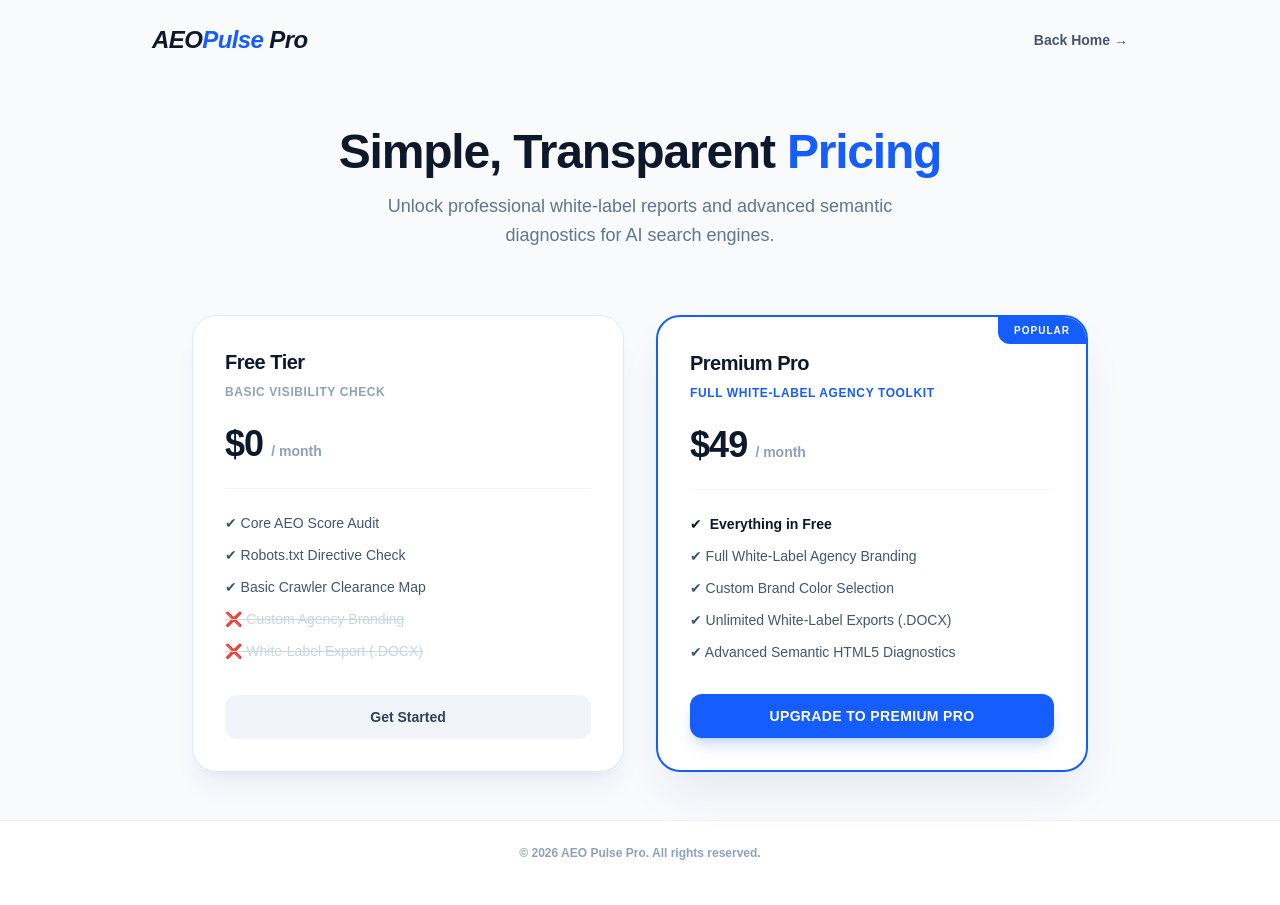
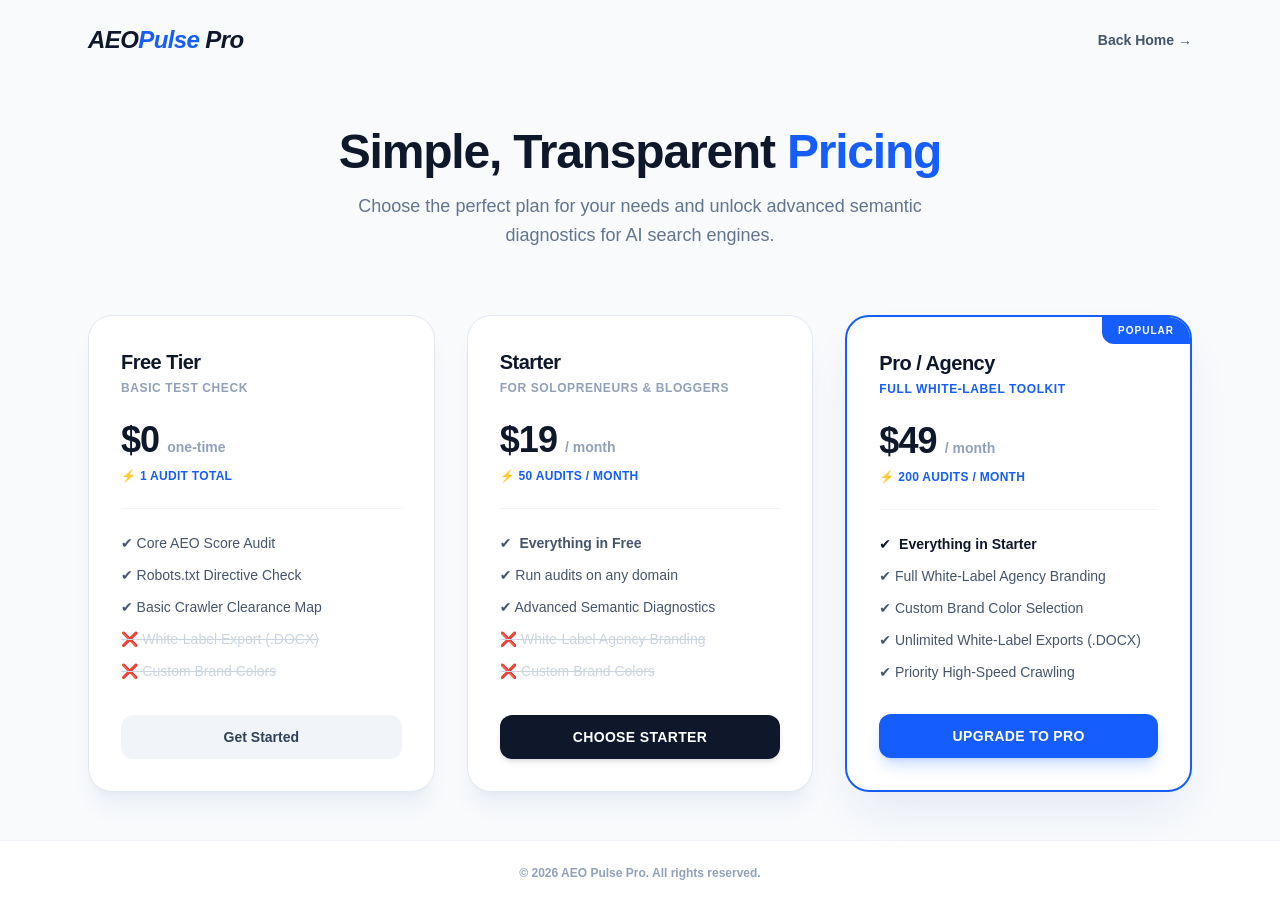
Before and after one commit to n1no01/aeo-audit, a Next.js app: page /pricing in a window 1280 px wide. Built offline with nearby package versions, Linux system fonts and the light colour scheme; no server answers.

Commit message:
Pricing page update

```diff
--- a/src/app/page.tsx
+++ b/src/app/page.tsx
@@ -72,7 +72,6 @@ export default async function LandingPage() {
             <span className="text-emerald-400 font-bold">● AI Crawler Clearance: Approved</span>
           </div>
           <div className="p-4 bg-slate-50 text-slate-400 text-xs text-left font-mono border-t border-slate-100">
-            <>
             <p className="text-slate-700 whitespace-nowrap">
               <span className="text-blue-600 font-bold">User:</span>{" "}
               &ldquo;What is the best enterprise software in your niche?&rdquo; <br />
@@ -83,7 +82,6 @@ export default async function LandingPage() {
               </span>{" "}
               delivers industry-leading stability and&hellip;&rdquo;
             </p>
-            </>
           </div>
         </div>
 
@@ -95,10 +93,12 @@ export default async function LandingPage() {
 
           <div className="grid grid-cols-1 md:grid-cols-3 gap-8">
 
-            {/* 1. PILLAR: AI BOT SECURITY */}
+            {/* 1. PILLAR: AI BOT SECURITY - Clean Server Shield Icon */}
             <div className="bg-white border border-slate-200/60 p-6 rounded-2xl shadow-sm">
-              <div className="w-10 h-10 rounded-xl bg-blue-50 border border-blue-100 flex items-center justify-center text-blue-600 text-lg mb-4 font-black">
-                🤖
+              <div className="w-10 h-10 rounded-xl bg-blue-50 border border-blue-100 flex items-center justify-center text-blue-600 mb-4">
+                <svg xmlns="http://www.w3.org/2000/svg" width="20" height="20" viewBox="0 0 24 24" fill="none" stroke="currentColor" strokeWidth="1.5" strokeLinecap="round" strokeLinejoin="round">
+                  <path d="M12 22s8-4 8-10V5l-8-3-8 3v7c0 6 8 10 8 10z" />
+                </svg>
               </div>
               <h3 className="font-black text-lg mb-2">AI Bot Management</h3>
               <p className="text-slate-500 text-sm leading-relaxed font-medium">
@@ -106,10 +106,13 @@ export default async function LandingPage() {
               </p>
             </div>
 
-            {/* 2. PILLAR: SEMANTIC ARCHITECTURE */}
+            {/* 2. PILLAR: SEMANTIC ARCHITECTURE - Clean Code/Brackets Node Icon */}
             <div className="bg-white border border-slate-200/60 p-6 rounded-2xl shadow-sm">
-              <div className="w-10 h-10 rounded-xl bg-emerald-50 border border-emerald-100 flex items-center justify-center text-emerald-600 text-lg mb-4 font-black">
-                🧬
+              <div className="w-10 h-10 rounded-xl bg-emerald-50 border border-emerald-100 flex items-center justify-center text-emerald-600 mb-4">
+                <svg xmlns="http://www.w3.org/2000/svg" width="20" height="20" viewBox="0 0 24 24" fill="none" stroke="currentColor" strokeWidth="1.5" strokeLinecap="round" strokeLinejoin="round">
+                  <polyline points="16 18 22 12 16 6" />
+                  <polyline points="8 6 2 12 8 18" />
+                </svg>
               </div>
               <h3 className="font-black text-lg mb-2">Semantic Structure</h3>
               <p className="text-slate-500 text-sm leading-relaxed font-medium">
@@ -117,10 +120,14 @@ export default async function LandingPage() {
               </p>
             </div>
 
-            {/* 3. PILLAR: BRAND DISAMBIGUATION */}
+            {/* 3. PILLAR: BRAND DISAMBIGUATION - Clean Network/Vector Nodes Icon */}
             <div className="bg-white border border-slate-200/60 p-6 rounded-2xl shadow-sm">
-              <div className="w-10 h-10 rounded-xl bg-purple-50 border border-purple-100 flex items-center justify-center text-purple-600 text-lg mb-4 font-black">
-                🎯
+              <div className="w-10 h-10 rounded-xl bg-purple-50 border border-purple-100 flex items-center justify-center text-purple-600 mb-4">
+                <svg xmlns="http://www.w3.org/2000/svg" width="20" height="20" viewBox="0 0 24 24" fill="none" stroke="currentColor" strokeWidth="1.5" strokeLinecap="round" strokeLinejoin="round">
+                  <path d="M21 16V8a2 2 0 0 0-1-1.73l-7-4a2 2 0 0 0-2 0l-7 4A2 2 0 0 0 3 8v8a2 2 0 0 0 1 1.73l7 4a2 2 0 0 0 2 0l7-4A2 2 0 0 0 21 16z" />
+                  <polyline points="3.27 6.96 12 12.01 20.73 6.96" />
+                  <line x1="12" y1="22.08" x2="12" y2="12" />
+                </svg>
               </div>
               <h3 className="font-black text-lg mb-2">Brand Disambiguation</h3>
               <p className="text-slate-500 text-sm leading-relaxed font-medium">
--- a/src/app/pricing/page.tsx
+++ b/src/app/pricing/page.tsx
@@ -7,8 +7,8 @@ export default async function PricingPage() {
   return (
     <div className="min-h-screen bg-[#f8fafc] text-slate-900 flex flex-col justify-between selection:bg-blue-500 selection:text-white">
 
-      {/* NAVBAR - FIXED AT THE TOP */}
-      <nav className="w-full max-w-5xl mx-auto p-6 flex justify-between items-center bg-transparent">
+      {/* NAVBAR */}
+      <nav className="w-full max-w-6xl mx-auto p-6 flex justify-between items-center bg-transparent">
         <div className="text-2xl font-black tracking-tight italic">
           AEO<span className="text-blue-600">Pulse</span> Pro
         </div>
@@ -20,7 +20,7 @@ export default async function PricingPage() {
       </nav>
 
       {/* PRICING CONTENT SECTION */}
-      <main className="max-w-5xl mx-auto px-6 py-12 flex-1 flex flex-col justify-center items-center w-full">
+      <main className="max-w-6xl mx-auto px-6 py-12 flex-1 flex flex-col justify-center items-center w-full">
 
         {/* HEADLINE & SUBHEADLINE */}
         <div className="text-center mb-16">
@@ -28,61 +28,102 @@ export default async function PricingPage() {
             Simple, Transparent <span className="text-blue-600">Pricing</span>
           </h1>
           <p className="text-slate-500 text-base sm:text-lg max-w-xl mx-auto font-medium leading-relaxed">
-            Unlock professional white-label reports and advanced semantic diagnostics for AI search engines.
+            Choose the perfect plan for your needs and unlock advanced semantic diagnostics for AI search engines.
           </p>
         </div>
 
-        {/* PRICING CARDS GRID */}
-        <div className="grid grid-cols-1 md:grid-cols-2 gap-8 max-w-4xl mx-auto items-stretch w-full">
+        {/* PRICING CARDS GRID - 3 COLUMNS */}
+        <div className="grid grid-cols-1 md:grid-cols-3 gap-8 max-w-6xl mx-auto items-stretch w-full">
 
-          {/* FREE PLAN */}
+          {/* 1. FREE PLAN */}
           <div className="bg-white border border-slate-200 rounded-[24px] p-6 sm:p-8 shadow-xl shadow-blue-900/5 flex flex-col justify-between relative overflow-hidden">
             <div>
-              <h3 className="text-xl font-black tracking-tight mb-2">Free Tier</h3>
-              <p className="text-slate-400 text-xs font-bold uppercase tracking-wider mb-6">Basic Visibility Check</p>
-              <div className="flex items-baseline mb-6">
+              <h3 className="text-xl font-black tracking-tight mb-1">Free Tier</h3>
+              <p className="text-slate-400 text-xs font-bold uppercase tracking-wider mb-6">Basic Test Check</p>
+
+              <div className="flex items-baseline mb-2">
                 <span className="text-4xl font-black tracking-tight">$0</span>
-                <span className="text-slate-400 font-bold text-sm ml-2">/ month</span>
+                <span className="text-slate-400 font-bold text-sm ml-2">one-time</span>
               </div>
+              <p className="text-blue-600 text-xs font-black tracking-wide mb-6 uppercase">
+                ⚡ 1 audit total
+              </p>
+
               <ul className="space-y-3 text-sm font-medium text-slate-600 border-t border-slate-100 pt-6">
                 <li className="flex items-center gap-2">✔ Core AEO Score Audit</li>
                 <li className="flex items-center gap-2">✔ Robots.txt Directive Check</li>
                 <li className="flex items-center gap-2">✔ Basic Crawler Clearance Map</li>
-                <li className="text-slate-300 line-through">❌ Custom Agency Branding</li>
                 <li className="text-slate-300 line-through">❌ White-Label Export (.DOCX)</li>
+                <li className="text-slate-300 line-through">❌ Custom Brand Colors</li>
               </ul>
             </div>
+
             <div className="mt-8">
               <Link href={userId ? "/dashboard" : "/sign-up"} className="block w-full bg-slate-100 text-slate-700 text-center py-3 rounded-xl font-bold hover:bg-slate-200 transition text-sm cursor-pointer">
-                {userId ? "Your Current Plan" : "Get Started"}
+                {userId ? "Your Starter Credit" : "Get Started"}
               </Link>
             </div>
           </div>
 
-          {/* PREMIUM PRO PLAN */}
+          {/* 2. STARTER PLAN */}
+          <div className="bg-white border border-slate-200 rounded-[24px] p-6 sm:p-8 shadow-xl shadow-blue-900/5 flex flex-col justify-between relative overflow-hidden">
+            <div>
+              <h3 className="text-xl font-black tracking-tight mb-1">Starter</h3>
+              <p className="text-slate-400 text-xs font-bold uppercase tracking-wider mb-6">For Solopreneurs & Bloggers</p>
+
+              <div className="flex items-baseline mb-2">
+                <span className="text-4xl font-black tracking-tight">$19</span>
+                <span className="text-slate-400 font-bold text-sm ml-2">/ month</span>
+              </div>
+              <p className="text-blue-600 text-xs font-black tracking-wide mb-6 uppercase">
+                ⚡ 50 audits / month
+              </p>
+
+              <ul className="space-y-3 text-sm font-medium text-slate-600 border-t border-slate-100 pt-6">
+                <li className="flex items-center gap-2">✔ <strong>Everything in Free</strong></li>
+                <li className="flex items-center gap-2">✔ Run audits on any domain</li>
+                <li className="flex items-center gap-2">✔ Advanced Semantic Diagnostics</li>
+                <li className="text-slate-300 line-through">❌ White-Label Agency Branding</li>
+                <li className="text-slate-300 line-through">❌ Custom Brand Colors</li>
+              </ul>
+            </div>
+
+            <div className="mt-8">
+              <button className="w-full bg-slate-900 text-white text-center py-3 rounded-xl font-black tracking-wide hover:bg-blue-600 transition text-sm cursor-pointer shadow-md">
+                CHOOSE STARTER
+              </button>
+            </div>
+          </div>
+
+          {/* 3. PRO / AGENCY PLAN (POPULAR) */}
           <div className="bg-white border-2 border-blue-600 rounded-[24px] p-6 sm:p-8 shadow-2xl shadow-blue-900/10 flex flex-col justify-between relative overflow-hidden">
             <div className="absolute top-0 right-0 bg-blue-600 text-white text-[10px] font-black uppercase tracking-widest px-4 py-1.5 rounded-bl-xl">
               POPULAR
             </div>
             <div>
-              <h3 className="text-xl font-black tracking-tight mb-2 text-slate-900">Premium Pro</h3>
-              <p className="text-blue-600 text-xs font-bold uppercase tracking-wider mb-6">Full White-Label Agency Toolkit</p>
-              <div className="flex items-baseline mb-6">
+              <h3 className="text-xl font-black tracking-tight mb-1 text-slate-900">Pro / Agency</h3>
+              <p className="text-blue-600 text-xs font-bold uppercase tracking-wider mb-6">Full White-Label Toolkit</p>
+
+              <div className="flex items-baseline mb-2">
                 <span className="text-4xl font-black tracking-tight text-slate-900">$49</span>
                 <span className="text-slate-400 font-bold text-sm ml-2">/ month</span>
               </div>
+              <p className="text-blue-600 text-xs font-black tracking-wide mb-6 uppercase">
+                ⚡ 200 audits / month
+              </p>
+
               <ul className="space-y-3 text-sm font-medium text-slate-600 border-t border-slate-100 pt-6">
-                <li className="flex items-center gap-2 text-slate-900">✔ <strong>Everything in Free</strong></li>
+                <li className="flex items-center gap-2 text-slate-900">✔ <strong>Everything in Starter</strong></li>
                 <li className="flex items-center gap-2">✔ Full White-Label Agency Branding</li>
                 <li className="flex items-center gap-2">✔ Custom Brand Color Selection</li>
                 <li className="flex items-center gap-2">✔ Unlimited White-Label Exports (.DOCX)</li>
-                <li className="flex items-center gap-2">✔ Advanced Semantic HTML5 Diagnostics</li>
+                <li className="flex items-center gap-2">✔ Priority High-Speed Crawling</li>
               </ul>
             </div>
+
             <div className="mt-8">
-              {/* Ready for Stripe Checkout Integration hook */}
               <button className="w-full bg-blue-600 text-white text-center py-3 rounded-xl font-black tracking-wide hover:bg-slate-900 transition text-sm cursor-pointer shadow-lg shadow-blue-600/20">
-                UPGRADE TO PREMIUM PRO
+                UPGRADE TO PRO
               </button>
             </div>
           </div>
```
Lines whose indentation alone changed are shown as unchanged.
